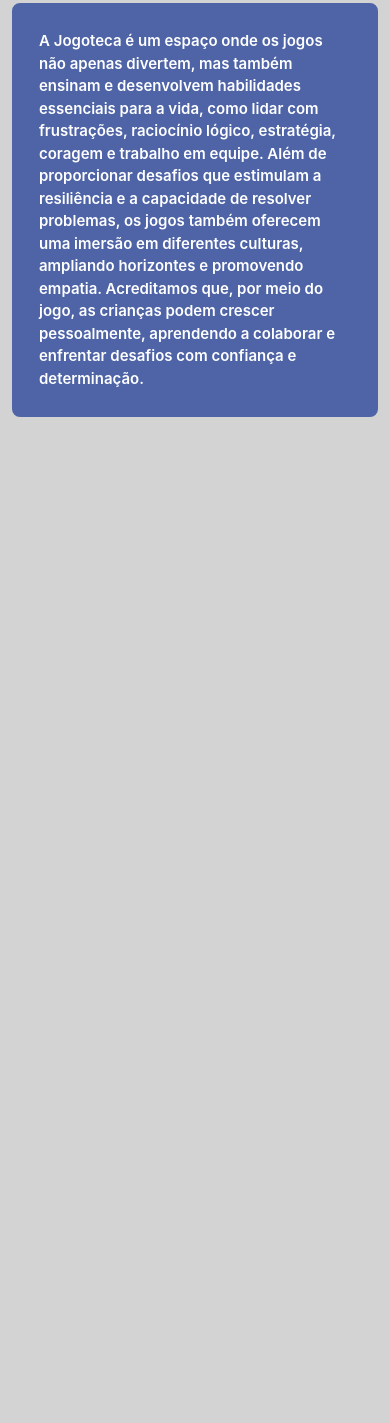
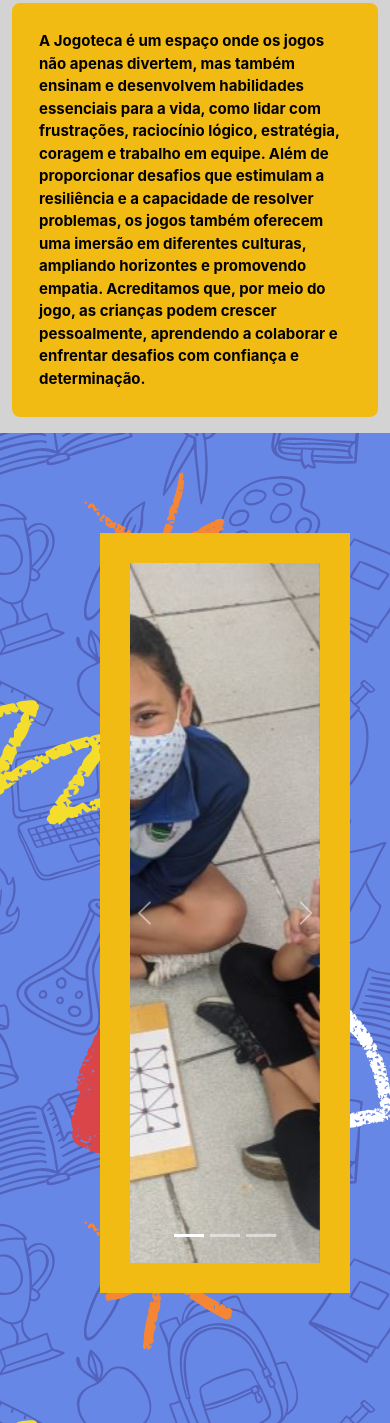
Before and after one commit to ewerton40/pi_maua_2_2024, a plain HTML site: page beneficios.html in a window 390 px wide. Shown: the part 1151-2574 px from the top of the page. Before the commit the page ends 1584 px from the top, so only its background shows below. Drawn offline with nearby package versions, Linux system fonts and the light colour scheme.

Commit message:
Pagina beneficios jogoteca pronta 100% responsiva

```diff
--- a/assets/css/style.css
+++ b/assets/css/style.css
@@ -160,3 +160,8 @@
     width: 200px;
     height: 180px;
 }
+
+.imagem_1 {
+    width: 200px;
+    height: 180px;
+}
--- a/assets/css/style_beneficios.css
+++ b/assets/css/style_beneficios.css
@@ -170,4 +170,27 @@
 .nav-list a {
     color: #fff;
     font-size: 21px;
-    }
+}
+
+.carousel-inner img {
+    width: 50%;
+    height: 700px;
+    object-fit: cover;
+}
+
+#carouselExampleIndicators {
+    width:50%;
+    margin: auto;
+    margin-bottom: 30px;
+    border: 30px solid #F2BB13;
+    min-width: 250px;
+    align-items: center;
+}
+
+.back_color {
+    background-image: url('/assets/img/fundo.png');
+    padding: 100px;
+    margin: 0px;
+    margin-top: 0px ;
+
+}
--- a/beneficios.html
+++ b/beneficios.html
@@ -22,7 +22,8 @@
                     <li class="nav-item"><a href="index.html" class="nav-link ">Início</a>
                     </li>
                     <li class="nav-item"><a href="#" class="nav-link">Jogos</a></li>
-                    <li class="nav-item"><a href="beneficios.html" class="nav-link border-bottom border-white border-2"> Sobre</a></li>
+                    <li class="nav-item"><a href="beneficios.html" class="nav-link border-bottom border-white border-2">
+                            Sobre</a></li>
                     <li class="nav-item"><a href="#" class="nav-link">Equipe</a></li>
                     <li class="nav-item"><a href="#" class="nav-link">Contato</a></li>
                     <li class="nav-item login-button"><button class="login-button"><a href="#">Entrar</a></button></li>
@@ -111,7 +112,9 @@
         <div class="container mt-4">
             <div class="row">
                 <div class="col-md-12">
-                    <p style="color: white; font-weight: 600; border-color: #4E64A6; border-style: solid; border-width: 3px; background-color: #4E64A6;" class="rounded-3 p-4 ">A Jogoteca é um espaço onde os jogos não apenas divertem, mas também ensinam e desenvolvem
+                    <p style="color: black; font-weight: 700; border-color: #F2BB13; border-style: solid; border-width: 3px; background-color: #F2BB13;"
+                        class="rounded-3 p-4 ">A Jogoteca é um espaço onde os jogos não apenas divertem, mas também
+                        ensinam e desenvolvem
                         habilidades essenciais para a vida, como lidar com frustrações, raciocínio lógico, estratégia,
                         coragem e trabalho em equipe. Além de proporcionar desafios que estimulam a resiliência e a
                         capacidade de resolver problemas, os jogos também oferecem uma imersão em diferentes culturas,
@@ -127,7 +130,49 @@
 
     </main>
 
+    <div class="back_color">
+        <div id="carouselExampleIndicators" class="carousel slide">
+            <div class="carousel-indicators">
+                <button type="button" data-bs-target="#carouselExampleIndicators" data-bs-slide-to="0" class="active"
+                    aria-current="true" aria-label="Slide 1"></button>
+                <button type="button" data-bs-target="#carouselExampleIndicators" data-bs-slide-to="1"
+                    aria-label="Slide 2"></button>
+                <button type="button" data-bs-target="#carouselExampleIndicators" data-bs-slide-to="2"
+                    aria-label="Slide 3"></button>
+            </div>
+            <div class="carousel-inner">
+                <div class="carousel-item active">
+                    <img src="assets/img/WhatsApp Image 2022-04-01 at 08.46.56.jpg" class="d-block w-100" alt="...">
+                </div>
+                <div class="carousel-item">
+                    <img src="assets/img/IMG_5808.jpg" class="d-block w-100" alt="...">
+                </div>
+                <div class="carousel-item">
+                    <img src="assets/img/IMG_0212.png" class="d-block w-100" alt="...">
+                </div>
+            </div>
+            <button class="carousel-control-prev" type="button" data-bs-target="#carouselExampleIndicators"
+                data-bs-slide="prev">
+                <span class="carousel-control-prev-icon" aria-hidden="true"></span>
+                <span class="visually-hidden">Previous</span>
+            </button>
+            <button class="carousel-control-next" type="button" data-bs-target="#carouselExampleIndicators"
+                data-bs-slide="next">
+                <span class="carousel-control-next-icon" aria-hidden="true"></span>
+                <span class="visually-hidden">Next</span>
+            </button>
+        </div>
+
+    </div>
+
+
     <script src="assets/js/script.js"></script>
+    <script src="https://cdn.jsdelivr.net/npm/@popperjs/core@2.11.8/dist/umd/popper.min.js"
+        integrity="sha384-I7E8VVD/ismYTF4hNIPjVp/Zjvgyol6VFvRkX/vR+Vc4jQkC+hVqc2pM8ODewa9r"
+        crossorigin="anonymous"></script>
+    <script src="https://cdn.jsdelivr.net/npm/bootstrap@5.3.3/dist/js/bootstrap.min.js"
+        integrity="sha384-0pUGZvbkm6XF6gxjEnlmuGrJXVbNuzT9qBBavbLwCsOGabYfZo0T0to5eqruptLy"
+        crossorigin="anonymous"></script>
 
 </body>
 
```
Also changed, not shown: index.html (+5 -5 lines), package.json (deleted, +0 -14 lines), assets/img/200.jpg (added), assets/img/WhatsApp Image 2022-04-01 at 08.46.56.jpeg (deleted), assets/img/dsm-firmenich-300x158-1.png, assets/img/image 20.png (deleted), assets/img/image 200.png (deleted), assets/img/leiii-removebg-preview.png, assets/img/teste-removebg-preview.png, 2 other files.
